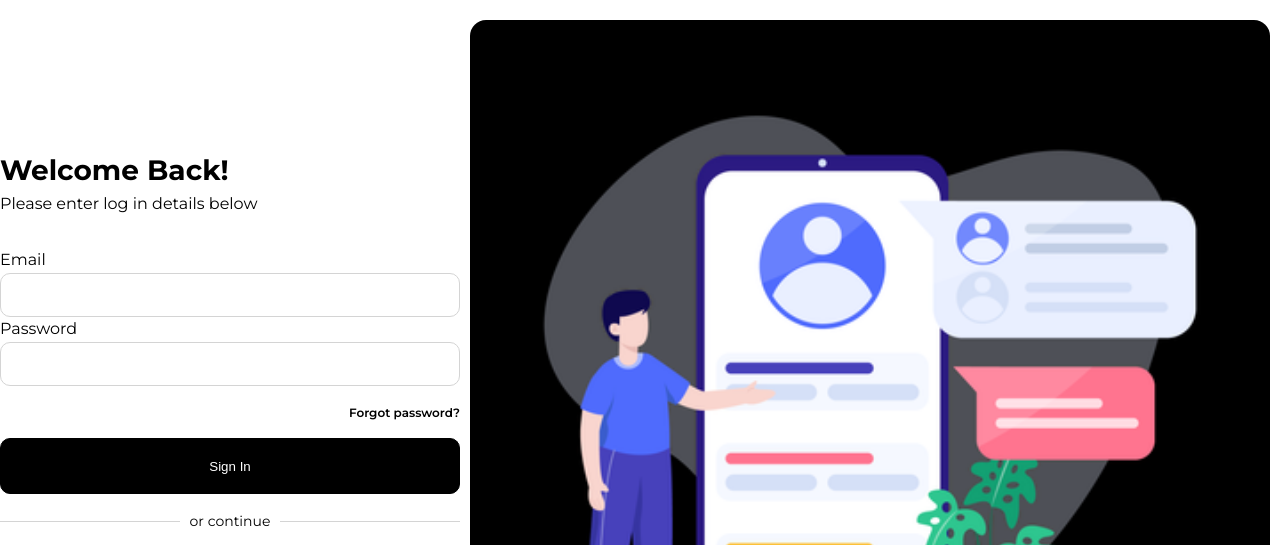
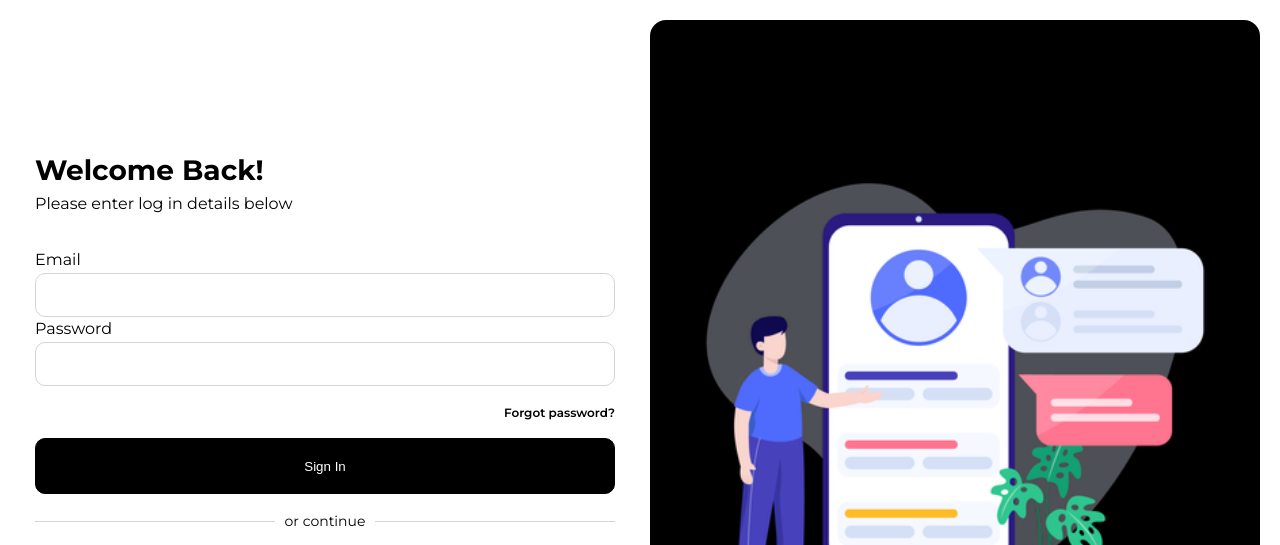
Before and after one commit to CaleoMedeiros/login-page, a plain HTML site: page index.html in a window 1280 px wide. Shown: the top 545 px of the page. Drawn offline with Linux system fonts and the light colour scheme.

Commit message:
login-page update

```diff
--- a/index.css
+++ b/index.css
@@ -135,9 +135,11 @@ input {
 
 /* Container */
 .container {
+  display: flex;
+  flex-direction: column-reverse;
+  gap: 24px;
   height: 100vh;
   width: 100vw;
-  display: flex;
 }
 
 /* Left side */
@@ -147,8 +149,8 @@ input {
   flex-direction: column;
   justify-content: center;
   align-items: center;
-  width: 100%;
   background-color: rgb(255, 255, 255);
+  padding: 0px 20px;
 }
 
 .c-left-side__content {
@@ -292,11 +294,8 @@ input {
 /* Right side */
 .c-right-side {
   background-color: black;
-  max-width: 100%;
-  width: 100%;
-  max-height: 100%;
-  margin: 20px 10px;
-  border-radius: 16px 16px 16px 60px;
+  height: 100%;
+  border-radius: 0 0 16px 16px;
 }
 
 .c-right-side__img-box {
@@ -305,3 +304,33 @@ input {
   align-items: center;
   height: 100%;
 }
+
+.c-right-side__img {
+  width: 300px;
+}
+
+@media screen and (min-width: 1024px) {
+  .container {
+    flex-direction: row;
+    gap: 0;
+  }
+
+  .c-left-side {
+    width: 100%;
+  }
+
+  .c-right-side {
+    max-width: 100%;
+    width: 100%;
+    margin: 20px 20px 20px 0;
+    height: auto;
+  }
+
+  .c-right-side {
+    border-radius: 16px 16px 16px 60px;
+  }
+
+  .c-right-side__img {
+    width: 100%;
+  }
+}
--- a/index.html
+++ b/index.html
@@ -88,9 +88,10 @@
       <section class="c-right-side">
         <div class="c-right-side__img-box">
           <img
-            height="800"
+            class="c-right-side__img"
             src="./public/assets/login-image.webp"
             alt="Login image"
+            width="100%"
           />
         </div>
       </section>
```
